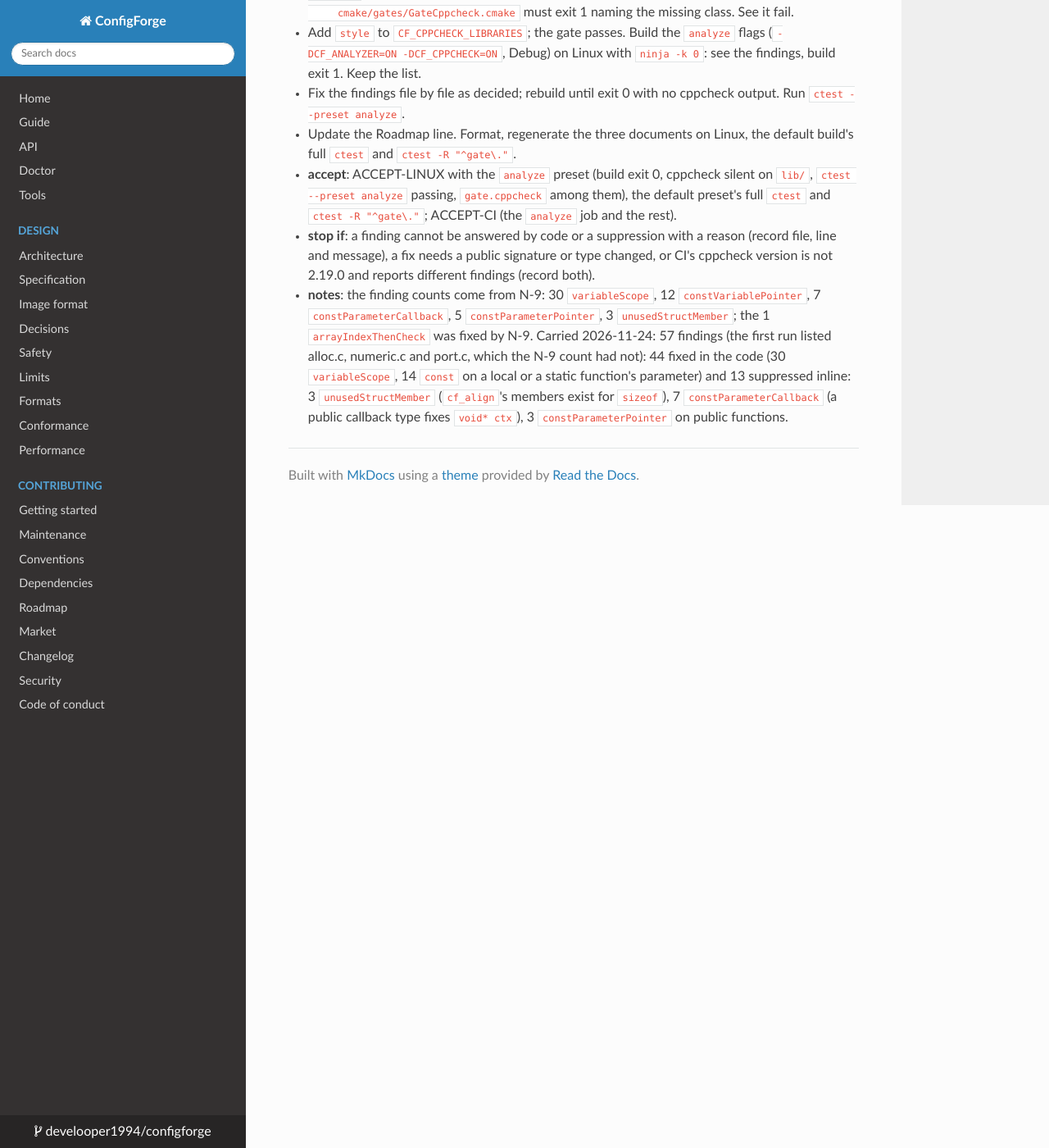
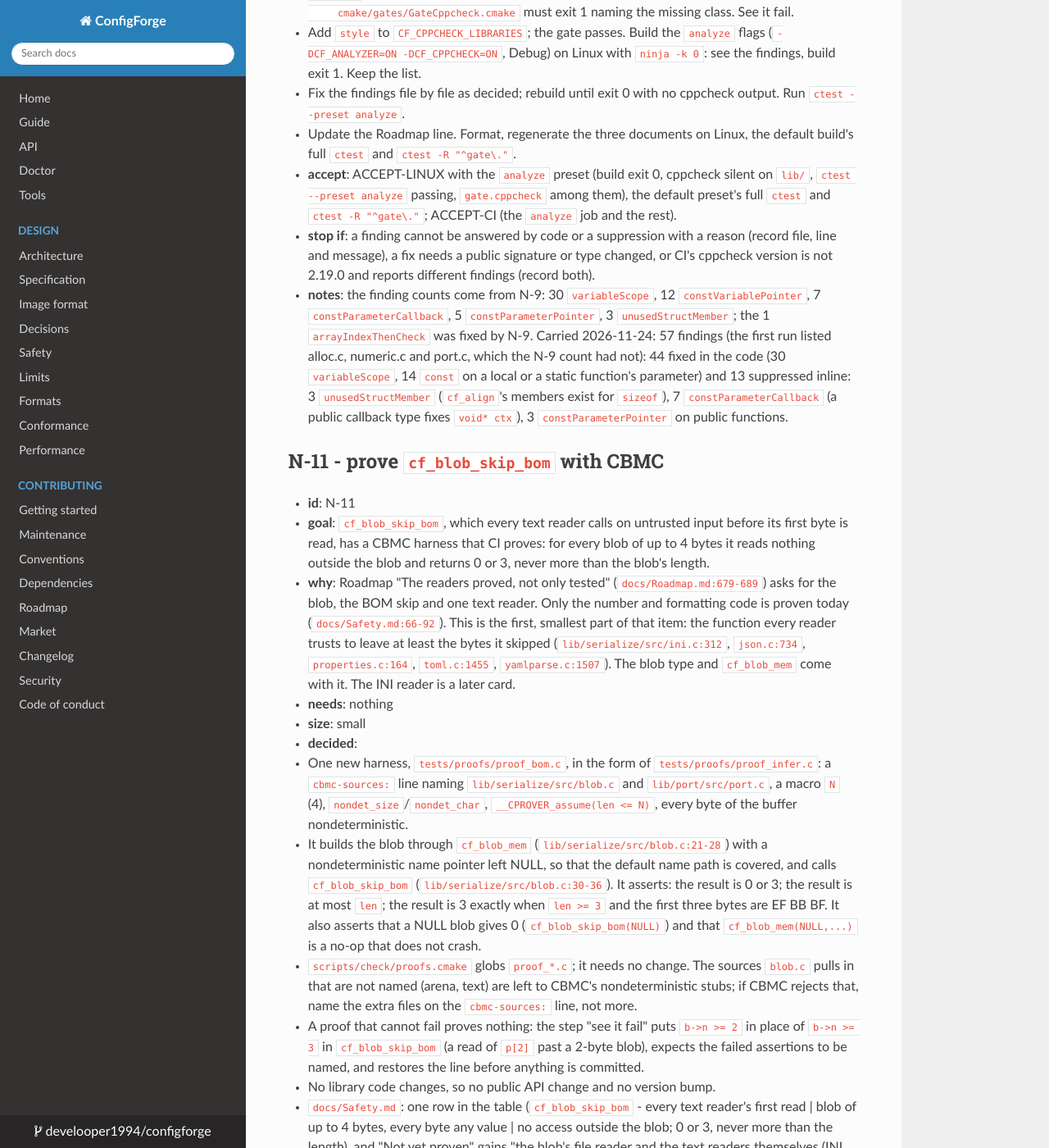
Before and after one commit to develooper1994/configforge, an MkDocs documentation site: the page built from docs/plan/N-next.md, in a window 1280 px wide and 1400 px high, scrolled down 19631 px. Shown: the whole window at 82% size. Built offline with MkDocs 1.6.1, drawn with Linux system fonts in a browser that asks for light colours; some of the changed text lies outside the part shown.

Commit message:
N-11: cf_blob_skip_bom proved with CBMC (the length bound and the BOM bytes), beside the other proofs
Co-Authored-By: Claude Opus 5.5 <noreply@anthropic.com>

```diff
--- a/docs/plan/N-next.md
+++ b/docs/plan/N-next.md
@@ -1009,3 +1009,70 @@ equal cross-format fixture therefore pairs them with JSON strings.
   parameter) and 13 suppressed inline: 3 `unusedStructMember` (`cf_align`'s
   members exist for `sizeof`), 7 `constParameterCallback` (a public callback
   type fixes `void* ctx`), 3 `constParameterPointer` on public functions.
+
+## N-11 - prove `cf_blob_skip_bom` with CBMC
+
+* **id**: N-11
+* **goal**: `cf_blob_skip_bom`, which every text reader calls on untrusted
+  input before its first byte is read, has a CBMC harness that CI proves: for
+  every blob of up to 4 bytes it reads nothing outside the blob and returns
+  0 or 3, never more than the blob's length.
+* **why**: Roadmap "The readers proved, not only tested" (`docs/Roadmap.md:679-689`)
+  asks for the blob, the BOM skip and one text reader. Only the number and
+  formatting code is proven today (`docs/Safety.md:66-92`). This is the first,
+  smallest part of that item: the function every reader trusts to leave at
+  least the bytes it skipped (`lib/serialize/src/ini.c:312`,
+  `json.c:734`, `properties.c:164`, `toml.c:1455`, `yamlparse.c:1507`).
+  The blob type and `cf_blob_mem` come with it. The INI reader is a later card.
+* **needs**: nothing
+* **size**: small
+* **decided**:
+  * One new harness, `tests/proofs/proof_bom.c`, in the form of
+    `tests/proofs/proof_infer.c`: a `cbmc-sources:` line naming
+    `lib/serialize/src/blob.c` and `lib/port/src/port.c`, a macro `N` (4),
+    `nondet_size`/`nondet_char`, `__CPROVER_assume(len <= N)`, every byte
+    of the buffer nondeterministic.
+  * It builds the blob through `cf_blob_mem` (`lib/serialize/src/blob.c:21-28`)
+    with a nondeterministic name pointer left NULL, so that the default name
+    path is covered, and calls `cf_blob_skip_bom`
+    (`lib/serialize/src/blob.c:30-36`). It asserts: the result is 0 or 3;
+    the result is at most `len`; the result is 3 exactly when `len >= 3`
+    and the first three bytes are EF BB BF. It also asserts that a NULL
+    blob gives 0 (`cf_blob_skip_bom(NULL)`) and that `cf_blob_mem(NULL,...)`
+    is a no-op that does not crash.
+  * `scripts/check/proofs.cmake` globs `proof_*.c`; it needs no change. The
+    sources `blob.c` pulls in that are not named (arena, text) are left to
+    CBMC's nondeterministic stubs; if CBMC rejects that, name the extra
+    files on the `cbmc-sources:` line, not more.
+  * A proof that cannot fail proves nothing: the step "see it fail" puts
+    `b->n >= 2` in place of `b->n >= 3` in `cf_blob_skip_bom` (a read of
+    `p[2]` past a 2-byte blob), expects the failed assertions to be named, and
+    restores the line before anything is committed.
+  * No library code changes, so no public API change and no version bump.
+  * `docs/Safety.md`: one row in the table (`cf_blob_skip_bom` - every text
+    reader's first read | blob of up to 4 bytes, every byte any value |
+    no access outside the blob; 0 or 3, never more than the length), and
+    "Not yet proven" gains "the blob's file reader and the text readers
+    themselves (INI first)". `CHANGELOG.md`: the proofs bullet names it.
+    `docs/Roadmap.md`: the item gets "(card N-11: the BOM skip)".
+  * C89 in the harness; D-100 unaffected (a test, not a layer).
+* **files**: `tests/proofs/proof_bom.c`, `docs/Safety.md`, `CHANGELOG.md`,
+  `docs/Roadmap.md`, `docs/Plan.md`; generated `docs/Codemap.md` only if it
+  changes.
+* **steps**:
+  1. `git switch -c work/N-11` (done by the worktree).
+  2. Write `tests/proofs/proof_bom.c` as decided.
+  3. See it fail: with the `>= 2` mutation, run
+     `cmake -DSRC=<repo> -DSTAGED=<build>/staged/include -P scripts/check/proofs.cmake`
+     (or `cbmc` by hand with the same flags); expect `proof_bom` named as
+     not proven with failed assertions. Restore the line.
+  4. Run it again unmutated: `proof_bom: VERIFICATION SUCCESSFUL`, and the
+     four existing proofs still pass.
+  5. Docs and changelog as decided; format; regenerate the generated
+     documents; full `ctest` and `ctest -R "^gate\."` on Linux.
+* **accept**: ACCEPT-LINUX with `-DEXTRA=proofs` (all five proofs succeed,
+  the mutation fails), ACCEPT-CI. `gate.*` pass.
+* **stop if**: CBMC cannot link `blob.c` without more than `port.c` and
+  stubs (then name what it needs and report), or the proof fails
+  unmutated (a real bug: report the trace).
+* **notes**: (empty)
```
Also changed, not shown: CHANGELOG.md (+2 -1 lines), docs/Plan.md (+1 -0 lines), docs/Roadmap.md (+1 -1 lines), docs/Safety.md (+3 -1 lines), 1 other file.
